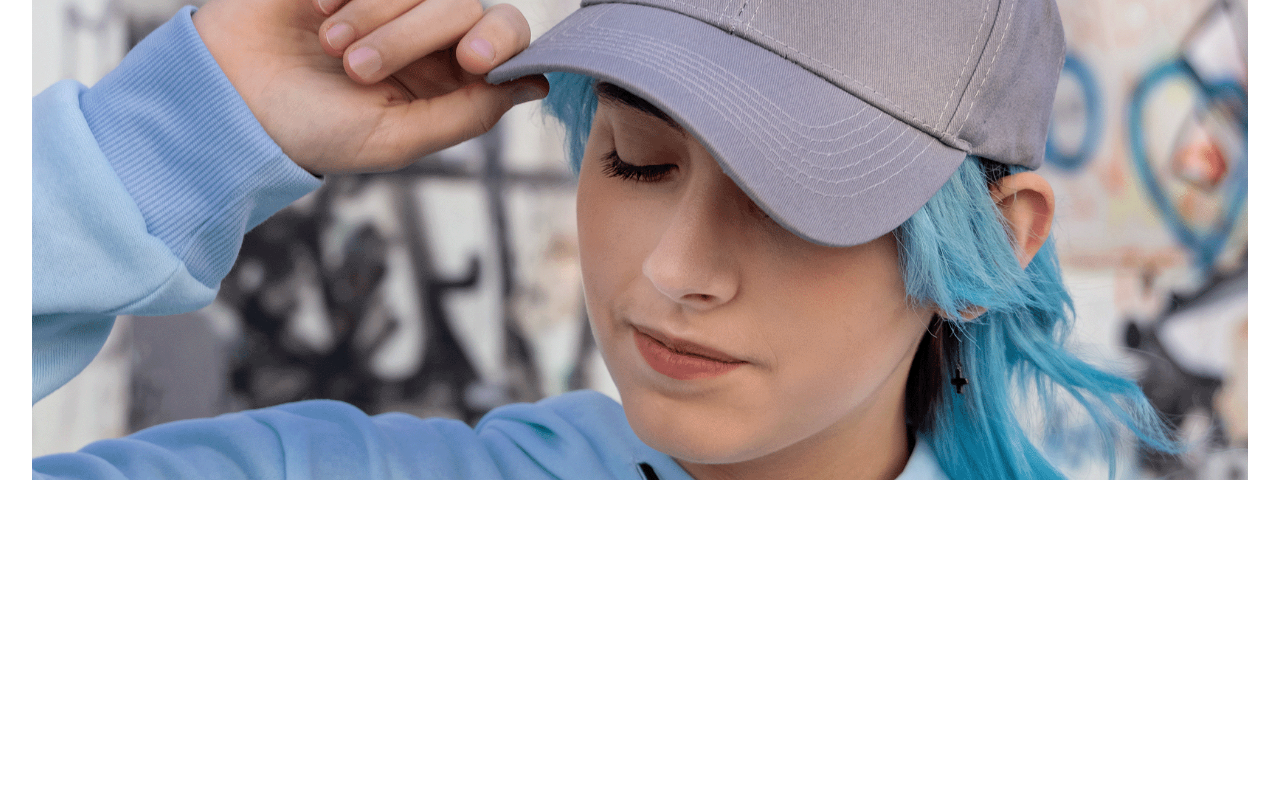
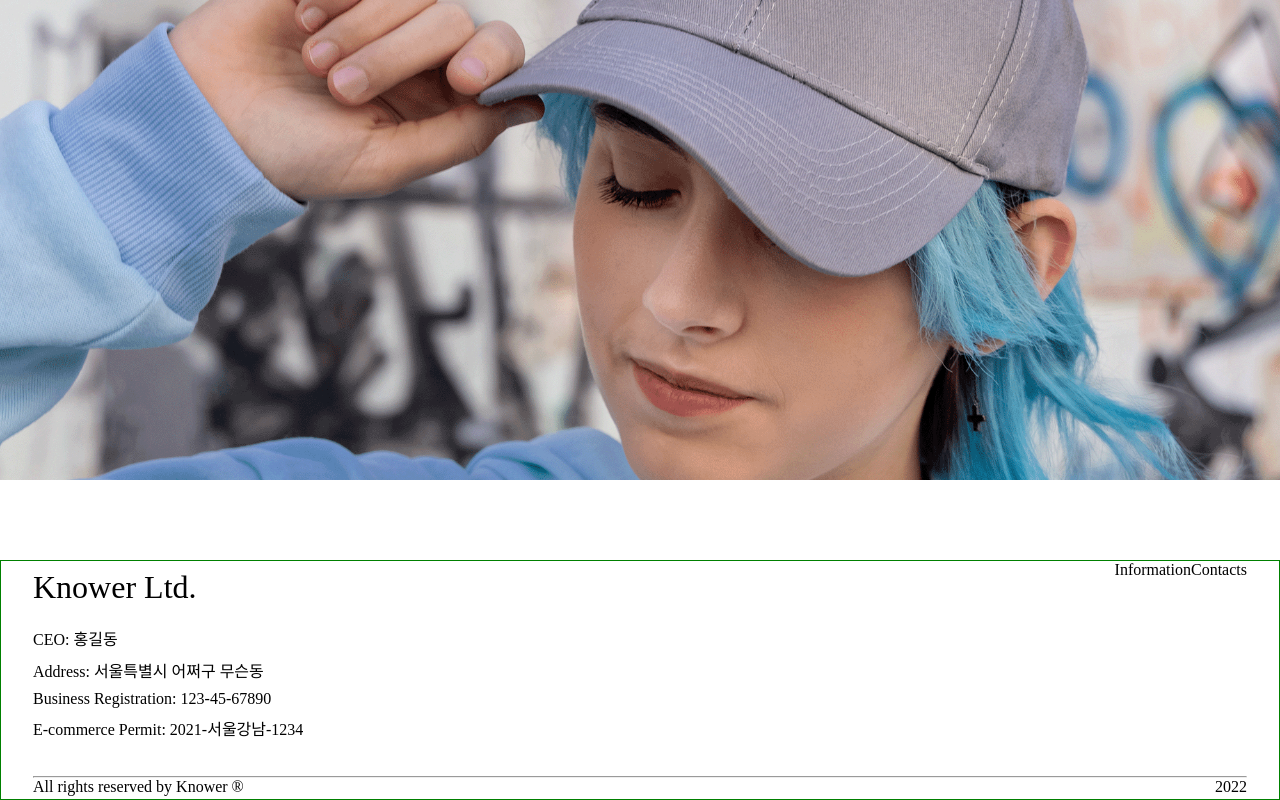
Before and after one commit to donghhan/knower-client, a React (Create React App) app: page / in a window 1280 px wide. Shown: the part 320-1120 px from the top of the page. Before the commit the page ends 800 px from the top, so only its background shows below. Built offline with nearby package versions, Linux system fonts and the light colour scheme.

Commit message:
Deleted package.json

```diff
--- a/src/Components/InnerSection.tsx
+++ b/src/Components/InnerSection.tsx
@@ -13,5 +13,5 @@ const SectionWrapper = styled.section`
   width: 100%;
   height: fit-content;
   min-height: 100vh;
-  padding-top: 15em;
+  padding: 15em 2rem 0 2rem;
 `;
--- a/src/Components/Layout.tsx
+++ b/src/Components/Layout.tsx
@@ -18,5 +18,5 @@ export default function Layout({ children }: ILayout) {
 const Container = styled.main`
   width: 100%;
   min-height: 100vh;
-  padding: 0 2rem;
+  /* padding: 0 2rem; */
 `;
--- /dev/null
+++ b/src/Components/sticky/Footer.tsx
@@ -0,0 +1,80 @@
+import styled from "styled-components";
+import { Link } from "react-router-dom";
+
+export default function Footer() {
+  return (
+    <FooterSection>
+      <div className="wrapper">
+        <ul>
+          <CompanyInfo>
+            <span className="company-name">Knower Ltd.</span>
+            <span>CEO: 홍길동</span>
+            <span>Address: 서울특별시 어쩌구 무슨동 </span>
+            <span>Business Registration: 123-45-67890</span>
+            <span>E-commerce Permit: 2021-서울강남-1234</span>
+          </CompanyInfo>
+        </ul>
+        <ExtraInfo>
+          <div id="policy">
+            <span className="tiny-title">Information</span>
+          </div>
+          <div id="contacts">
+            <span className="tiny-title">Contacts</span>
+          </div>
+        </ExtraInfo>
+      </div>
+      <Border />
+      <CopyRightSection>
+        <span>All rights reserved by Knower &reg;</span>
+        <span>2022</span>
+      </CopyRightSection>
+    </FooterSection>
+  );
+}
+
+const FooterSection = styled.footer`
+  width: 100%;
+  height: 30vh;
+  border: 1px solid green;
+  padding: 0 2rem;
+  margin-top: 5em;
+
+  .wrapper {
+    display: flex;
+    justify-content: space-between;
+
+    ul {
+      width: inherit;
+      display: flex;
+      justify-content: space-between;
+    }
+  }
+`;
+
+const CompanyInfo = styled.li`
+  display: flex;
+  flex-direction: column;
+
+  span {
+    margin: 0.25em 0;
+  }
+
+  .company-name {
+    font-size: 2rem;
+    margin-bottom: 0.5em;
+  }
+`;
+
+const ExtraInfo = styled.div`
+  display: flex;
+`;
+
+const Border = styled.hr`
+  margin-top: 2em;
+`;
+
+const CopyRightSection = styled.div`
+  width: 100%;
+  display: flex;
+  justify-content: space-between;
+`;
--- a/src/Components/Navbar.tsx
+++ b/src/Components/sticky/Navbar.tsx
@@ -1,8 +1,8 @@
 import React, { useContext, useState, useEffect } from "react";
 import styled from "styled-components";
 import { Link, useLocation, NavLink, useNavigate } from "react-router-dom";
-import { Path } from "../Utils/path";
-import LoginPage from "../Pages/Auth/LoginPage";
+import { Path } from "../../Utils/path";
+import LoginPage from "../../Pages/Auth/LoginPage";
 import Modal from "react-modal";
 import { GrClose } from "react-icons/gr";
 
@@ -72,12 +72,13 @@ export default function Navbar() {
 // Styles
 const Header = styled.header`
   width: 100%;
-  height: 5rem;
+  height: 8rem;
   padding: 0 2rem;
   font-family: ${(props) => props.theme.fonts};
   position: fixed;
   top: 0;
   left: 0;
+  /* background-color: ${(props) => props.theme.colors.white}; */
 `;
 
 const Nav = styled.nav`
--- a/src/Router.tsx
+++ b/src/Router.tsx
@@ -8,7 +8,8 @@ import MyProfile from "./Pages/User/MyProfile";
 import AboutUsPage from "./Pages/AboutUsPage";
 // Components
 import Layout from "./Components/Layout";
-import Navbar from "./Components/Navbar";
+import Navbar from "./Components/sticky/Navbar";
+import Footer from "./Components/sticky/Footer";
 
 export default function Router() {
   return (
@@ -29,6 +30,7 @@ export default function Router() {
           <Route path="*" element={<Navigate to={Path.Home} replace />} />
         </Route>
       </Routes>
+      <Footer />
     </>
   );
 }
```
Also changed, not shown: 2 other files (tests, documents, lock files or other folders).
